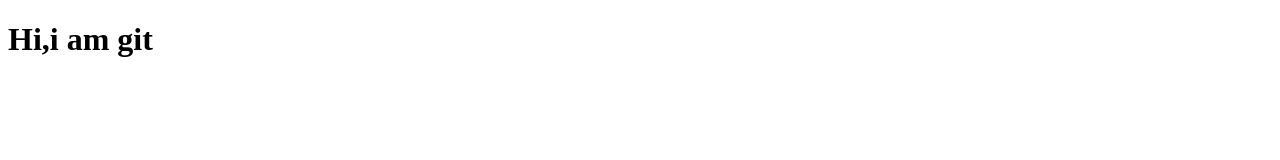
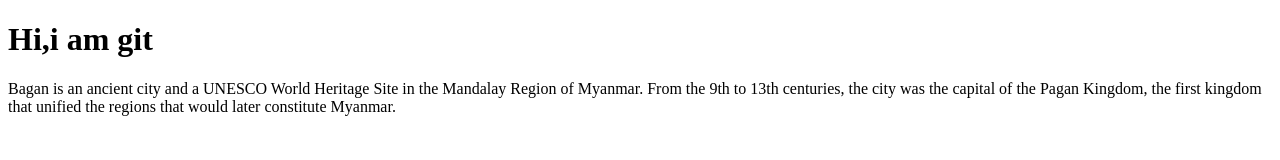
Before and after one commit to HlaBweYue/Project, a plain HTML site: page index.html in a window 1280 px wide. Drawn offline with Linux system fonts and the light colour scheme.

Commit message:
second commit

```diff
--- a/index.html
+++ b/index.html
@@ -8,5 +8,9 @@
     </head>
     <body>
         <h1>Hi,i am git</h1>
+        <p>Bagan is an ancient city and a UNESCO World Heritage Site in the Mandalay Region
+            of Myanmar. From the 9th to 13th centuries, the city was the capital of
+            the Pagan Kingdom, the first kingdom that unified the regions that would later
+             constitute Myanmar.</p>
     </body>
 </html>
```
